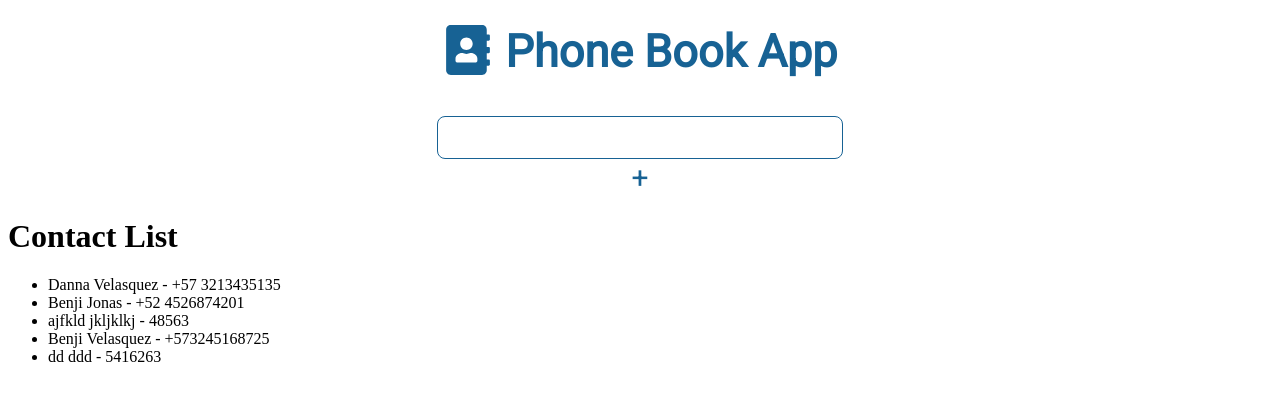
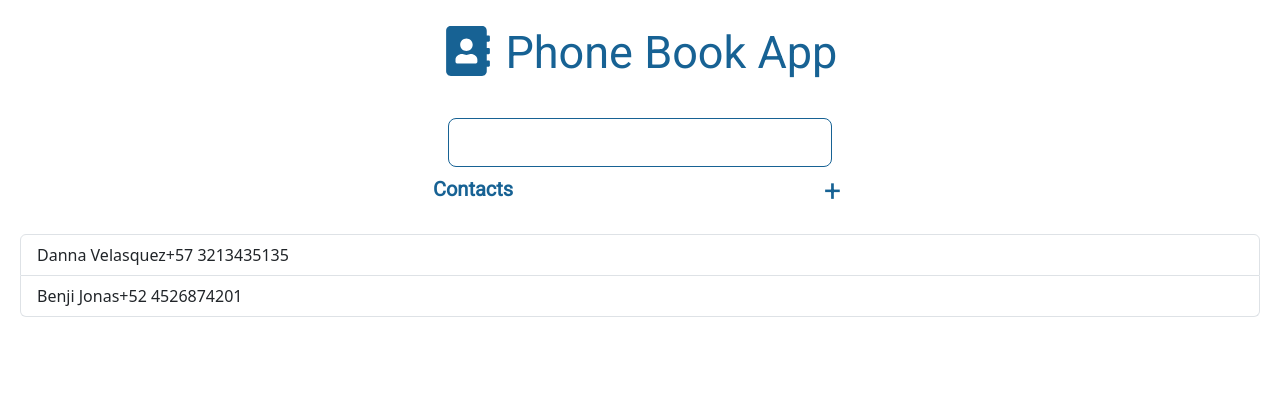
Before and after one commit to DannaVelasquez/phoneBookApp, a React (Vite) app: page / in a window 1280 px wide. Shown: the top 400 px of the page. Built offline with nearby package versions, Linux system fonts and the light colour scheme; data requests are answered from the project's data file.

Commit message:
se ajusta diseño y estructura de formulario

```diff
--- a/db.json
+++ b/db.json
@@ -11,24 +11,6 @@
       "Name": "Benji",
       "Lastname": "Jonas",
       "Phone": "+52 4526874201"
-    },
-    {
-      "id": "2d22d786-3776-4582-a258-1866cda1b22d",
-      "Name": "ajfkld",
-      "Lastname": "jkljklkj",
-      "Phone": "48563"
-    },
-    {
-      "id": "750f43d4-97d1-4098-87fa-d2cf3c446674",
-      "Name": "Benji",
-      "Lastname": "Velasquez",
-      "Phone": "+573245168725"
-    },
-    {
-      "id": "f978a83b-2a8f-484e-8b5b-89178072d809",
-      "Name": "dd",
-      "Lastname": "ddd",
-      "Phone": "5416263"
     }
   ]
 }
--- a/package.json
+++ b/package.json
@@ -10,6 +10,7 @@
     "preview": "vite preview"
   },
   "dependencies": {
+    "bootstrap": "^5.3.2",
     "react": "^18.2.0",
     "react-dom": "^18.2.0",
     "react-icons": "^4.11.0",
--- a/src/Components/ContactList/ContactList.jsx
+++ b/src/Components/ContactList/ContactList.jsx
@@ -1,4 +1,5 @@
 import { useState, useEffect } from "react";
+import styles from "./ContactList.module.css";
 
 const ContactList = () => {
   const [contacts, setContacts] = useState([]);
@@ -15,12 +16,12 @@ const ContactList = () => {
   }, []);
 
   return (
-    <div>
-      <h1>Contact List</h1>
-      <ul>
+    <div className={styles.contactList}>
+      <ul className={`list-group ${styles.list}`}>
         {contacts.map((contact) => (
-          <li key={contact.id}>
-            {contact.Name} {contact.Lastname} - {contact.Phone}
+          <li key={contact.id} className={`list-group-item ${styles.listItem}`}>
+            {contact.Name} {contact.Lastname}
+            {contact.Phone}
           </li>
         ))}
       </ul>
--- /dev/null
+++ b/src/Components/ContactList/ContactList.module.css
@@ -0,0 +1,19 @@
+/* TuArchivo.module.css */
+.contactList {
+    margin: 20px; /* Espacio alrededor de la lista */
+  }
+
+  .customList {
+    border: 1px solid #ccc; /* Borde alrededor de la lista */
+    border-radius: 4px; /* Bordes redondeados */
+  }
+
+  .listItem {
+    border-top: 1px solid #ccc; /* Línea separadora horizontal */
+    padding: 10px; /* Espacio interno de los elementos de lista */
+    margin: 0; /* Elimina el margen predeterminado de los elementos de lista */
+    background-color: #f9f9f9; /* Color de fondo de los elementos de lista */
+    color: #333; /* Color del texto de los elementos de lista */
+    font-size: 16px; /* Tamaño de fuente de los elementos de lista */
+    font-weight: 500; /* Grosor de la fuente de los elementos de lista */
+  }
--- a/src/Components/Form/Form.jsx
+++ b/src/Components/Form/Form.jsx
@@ -2,6 +2,8 @@ import { useState } from "react";
 import { v4 as uuidv4 } from "uuid";
 import Modal from "react-modal";
 import styles from "./Form.module.css";
+import { FaUser, FaPhone } from "react-icons/fa";
+import "bootstrap/dist/css/bootstrap.css";
 
 Modal.setAppElement("#root");
 
@@ -45,40 +47,71 @@ const Form = () => {
       });
     setContact({ id: uuidv4(), Name: "", Lastname: "", Phone: "" });
     closeModal();
+    location.reload();
   };
 
   return (
+    <div>
       <div className={styles.container}>
-      <button className={styles.add} onClick={openModal}>+</button>
+        <h3 className={styles.title}>Contacts</h3>
+        <button className={styles.add} onClick={openModal}>
+          +
+        </button>
+      </div>
       <Modal
         isOpen={modalIsOpen}
         onRequestClose={closeModal}
-        className={styles.modal}
+        className={`${styles.modalCentered}  modal-dialog modal-lg`}
       >
-        <h2 className={styles.title}>New Contact</h2>
-        <form className={styles.form} onSubmit={handleSubmit}>
-        <div className={styles.inputContainer}>
+        <div className="modal-content">
+          <div className="modal-header">
+            <h2 className={`${styles.titleModal} modal-title`}>New Contact</h2>
+            <button
+              type="button"
+              className={`${styles.add} close`}
+              onClick={closeModal}
+              aria-label="Close"
+            >
+              <span aria-hidden="true">&times;</span>
+            </button>
+          </div>
+          <div className="modal-body">
+            <form className="form-group" onSubmit={handleSubmit}>
+              <div className="input-group mb-2">
+                <span className={`${styles.inputIcon} input-group-text`}>
+                  <FaUser />
+                </span>
                 <input
+                  className="form-control"
                   type="text"
                   name="Name"
                   placeholder="Name"
-            className={styles.input}
                   value={newContact.Name}
                   onChange={handleInputChange}
                 />
+              </div>
+              <div className="input-group mb-2">
+                <span className={`${styles.inputIcon} input-group-text`}>
+                  <FaUser />
+                </span>
               <input
                 type="text"
                 name="Lastname"
                 placeholder="Lastname"
-            className={styles.input}
+                className="form-control"
                 value={newContact.Lastname}
                 onChange={handleInputChange}
               />
+              </div>
+              <div className="input-group mb-2">
+                <span className={`${styles.inputIcon} input-group-text`}>
+                  <FaPhone />
+                </span>
               <input
                 type="text"
                 name="Phone"
                 placeholder="Phone"
-            className={styles.input}
+                className="form-control"
                 value={newContact.Phone}
                 onChange={handleInputChange}
               />
@@ -87,12 +120,13 @@ const Form = () => {
                 <button type="submit" className={styles.button}>
                   Add
                 </button>
-          <button onClick={closeModal} className={styles.button}>
+                <button onClick={closeModal} className={styles.buttonSecond}>
                   Cancel
                 </button>
               </div>
             </form>
-
+          </div>
+        </div>
       </Modal>
     </div>
   );
--- a/src/Components/Form/Form.module.css
+++ b/src/Components/Form/Form.module.css
@@ -1,66 +1,66 @@
-.modal{
-    width: 80%;
+.modalCentered {
+  top: 50%;
+  transform: translate(0, -50%);
+  width: 50%;
   max-width: 400px;
-    margin: 15% auto;
-    border: 1px solid #ccc;
-    display: flex;
-    flex-direction: column;
-    align-items: center;
+  width: 50%;
+  padding: 20px;
+  background-color: #fff; /* Color de fondo del modal */
+  box-shadow: 0 0 10px rgba(0, 0, 0, 0.5); /* Sombra para dar un aspecto moderno */
+  position: fixed;
+  z-index: 9999;
 }
 
-.container{
-    width: 100%;
-  height: auto;
+.container {
   display: flex;
   flex-direction: row;
-  justify-content:center;
+  justify-content: space-evenly;
   background-color: #ffffff;
   color: rgb(23, 98, 148);
-  position: relative;
+  font-family: "Roboto", sans-serif;
+  margin: 0% 10%;
 }
 
-.title{
+.titleModal {
   font-size: 20px;
   font-family: "Roboto", sans-serif;
+  font-weight: 700;
   color: rgb(23, 98, 148);
-    margin-top: 5%;
-    margin-bottom: 0%;
+  text-align: center;
 }
 
-.form{
+.title {
+  font-size: 20px;
+  font-family: "Roboto", sans-serif;
+  font-weight: 700;
+  color: rgb(23, 98, 148);
+  margin-top: 1%;
+}
+
+.add {
+    margin-top: 0%;
+  color: rgb(23, 98, 148);
+  background-color: transparent;
+  border: none;
+  font-size: 30px;
+  font-weight: 500;
+  font-family: "Roboto", sans-serif;
+  cursor: pointer;
+}
+
+.input-group-text {
+  color: white;
+  background-color: aqua;
+}
+
+.buttonContainer {
   display: flex;
   flex-direction: row;
-    align-items: center;
-    margin: 20px 0;
+  justify-content: flex-end;
+  gap: 10px;
 }
 
-.inputContainer {
-    display: flex;
-    flex-direction: column;
-    align-items: center;
-    padding: 10px;
-  }
-
-
-.input{
-    padding: 2%;
-    margin-bottom: 5%;
-    font-size: 14px;
-    font-family: "Roboto", sans-serif;
-    border-radius: 8px;
-    border: 1px solid rgb(23, 98, 148);
-    cursor: text;
-}
-
-.buttonContainer{
-  display: flex;
-  flex-direction: column;
-  justify-content: center;
-  margin-top: -1%;
-  gap: 5px;
-}
-
-.button{
+.button {
   border-radius: 8px;
   border: 1px solid rgb(23, 98, 148);
   color: #ffffff;
@@ -73,15 +73,19 @@
   cursor: pointer;
   border-color: rgb(23, 98, 148);
   transition: border-color 0.25s;
-  margin: 3% 10%;
 }
 
-.add{
-    color: rgb(23, 98, 148);
-    background-color: transparent;
-    border: none;
-    font-size: 30px;
+.buttonSecond {
+  border-radius: 8px;
+  border: 1px solid gray;
+  color: #ffffff;
+  width: 80px;
+  height: 30px;
+  font-size: 14px;
   font-weight: 500;
   font-family: "Roboto", sans-serif;
+  background-color: gray;
   cursor: pointer;
+  border-color: rgb(23, 98, 148);
+  transition: border-color 0.25s;
 }
```
Also changed, not shown: 1 other file (tests, documents, lock files or other folders). Lines whose indentation alone changed are shown as unchanged.
